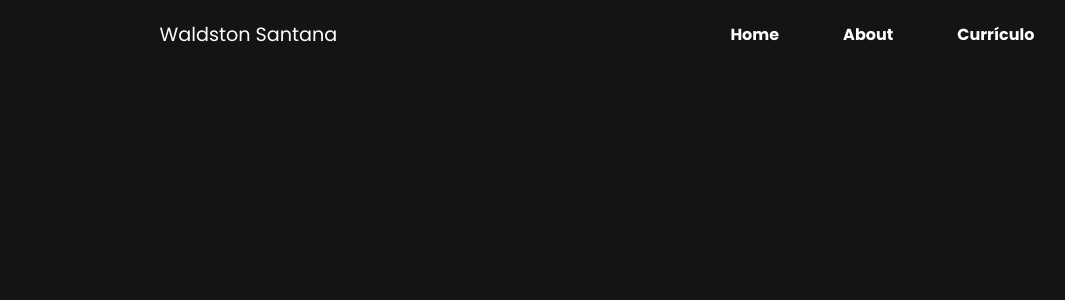
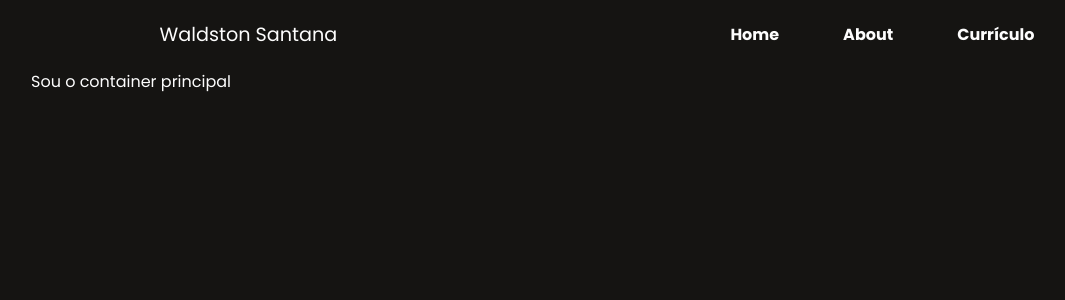
Before and after one commit to Waldst0n/portfolio-new, a Next.js app: page / in a window 1280 px wide. Shown: the top 300 px of the page, without its empty margins (43-1108 px from the left). Built offline with nearby package versions, Linux system fonts and the light colour scheme.

Commit message:
feat: Add Main Container Component

```diff
--- a/src/app/page.js
+++ b/src/app/page.js
@@ -1,12 +1,14 @@
+import MainContainer from '@/components/main-container';
 import Navbar from '@/components/navbar';
 import Image from 'next/image';
 
 export default function Home() {
   return (
     <>
-      <header className="flex w-full justify-center items-center">
+      <div className="flex m-auto  w-[1260px] flex-col  mb-16 justify-center items-center">
         <Navbar />
-      </header>
+        <MainContainer />
+      </div>
     </>
   );
 }
--- /dev/null
+++ b/src/components/main-container.js
@@ -0,0 +1,11 @@
+export default function MainContainer() {
+  return (
+    <>
+      <main className=" flex items-center justify-start px-16  w-full">
+        <div>
+          <h1>Sou o container principal</h1>
+        </div>
+      </main>
+    </>
+  );
+}
```
